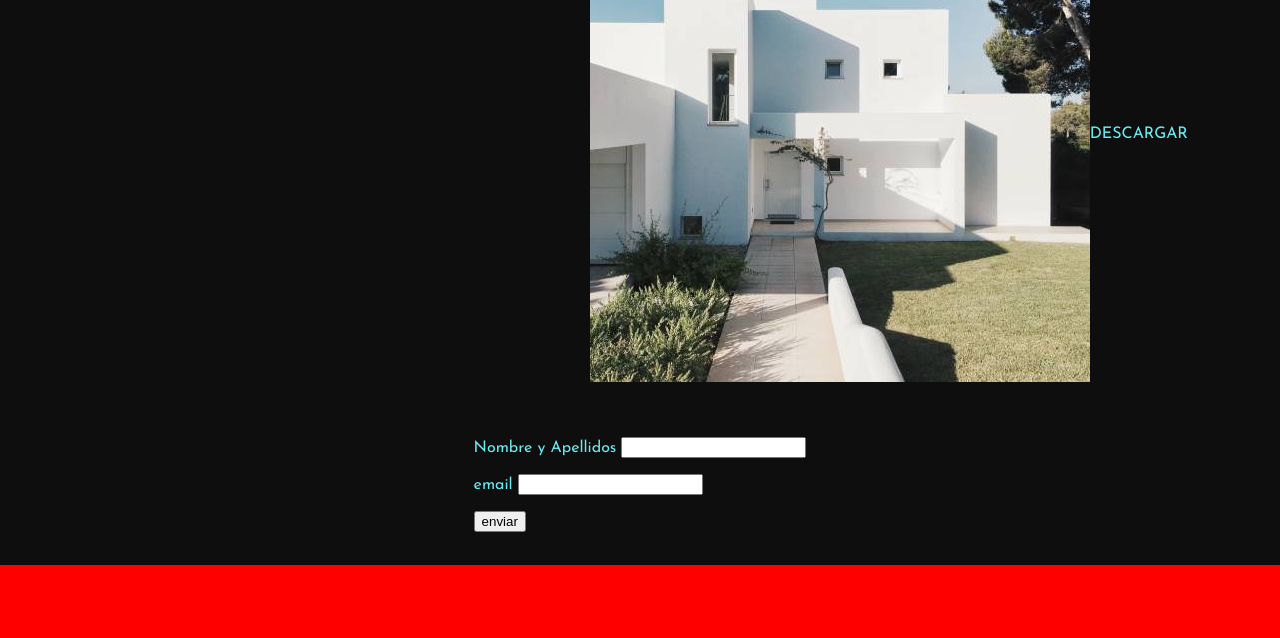
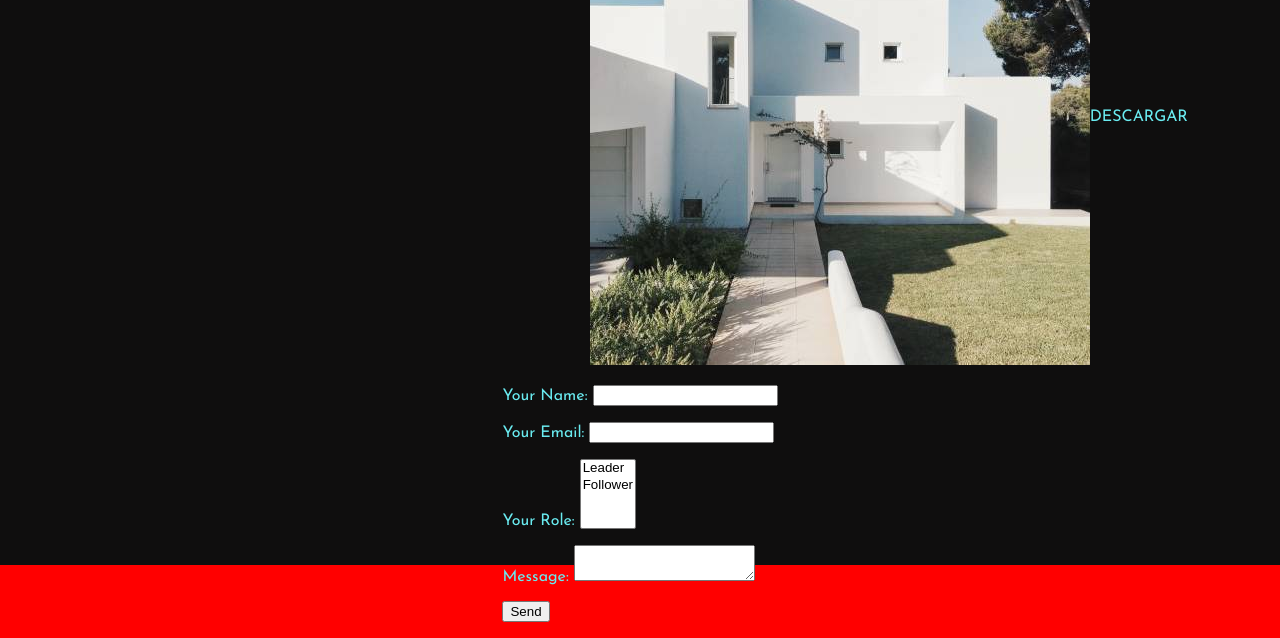
Before and after one commit to Prueba1705/proyecto_studio_arq, a plain HTML site: page index.html in a window 1280 px wide. Shown: the part 375-1013 px from the top of the page. Before the commit the page ends 940 px from the top, so only its background shows below. Drawn offline with Linux system fonts and the light colour scheme.

Commit message:
Changes to be committed: modified:   index.html

```diff
--- a/index.html
+++ b/index.html
@@ -39,18 +39,28 @@
             <img src="./img/arq3r1.jpg" alt="casa" >
         </div>
         <a class="profile-btn" href="lorem-ipsum.pdf" download>DESCARGAR</a>
-        <form name="contacto" netlify>
+
+        <form name="contact" method="POST" netlify>
             <p>
-                <label for="nombre">Nombre y Apellidos <input type="text" name="nombre">
-                </label>
+                <label>Your Name: <input type="text" name="name" /></label>
             </p>
             <p>
-                <label for="email">email <input type="email" name="email"></label>
+                <label>Your Email: <input type="email" name="email" /></label>
             </p>
-         <p>
-            <button type="submit"> enviar</button>
-         </p>
+            <p>
+                <label>Your Role: <select name="role[]" multiple>
+                        <option value="leader">Leader</option>
+                        <option value="follower">Follower</option>
+                    </select></label>
+            </p>
+            <p>
+                <label>Message: <textarea name="message"></textarea></label>
+            </p>
+            <p>
+                <button type="submit">Send</button>
+            </p>
         </form>
+
     </section>
 
 </body>
```
